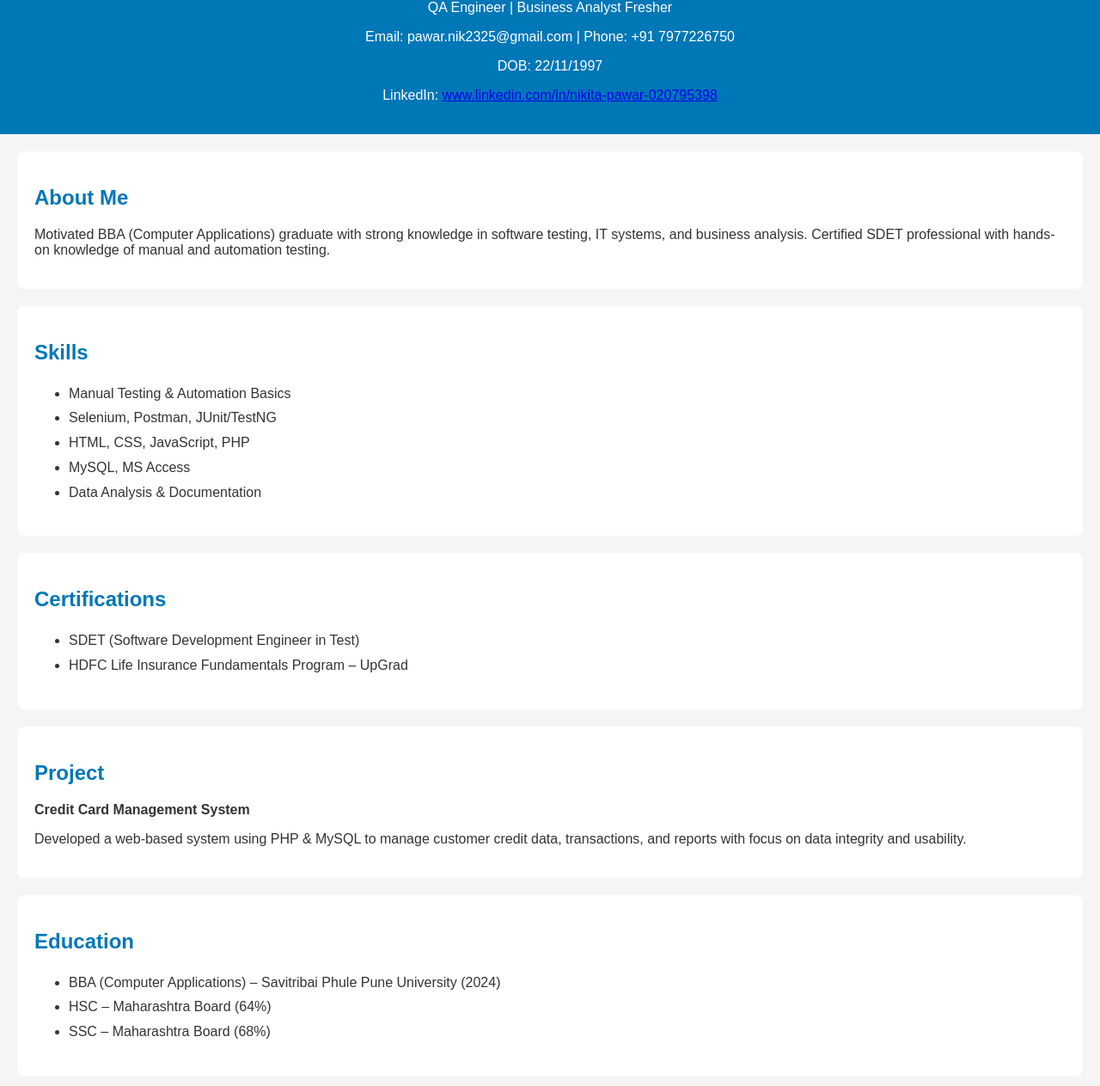
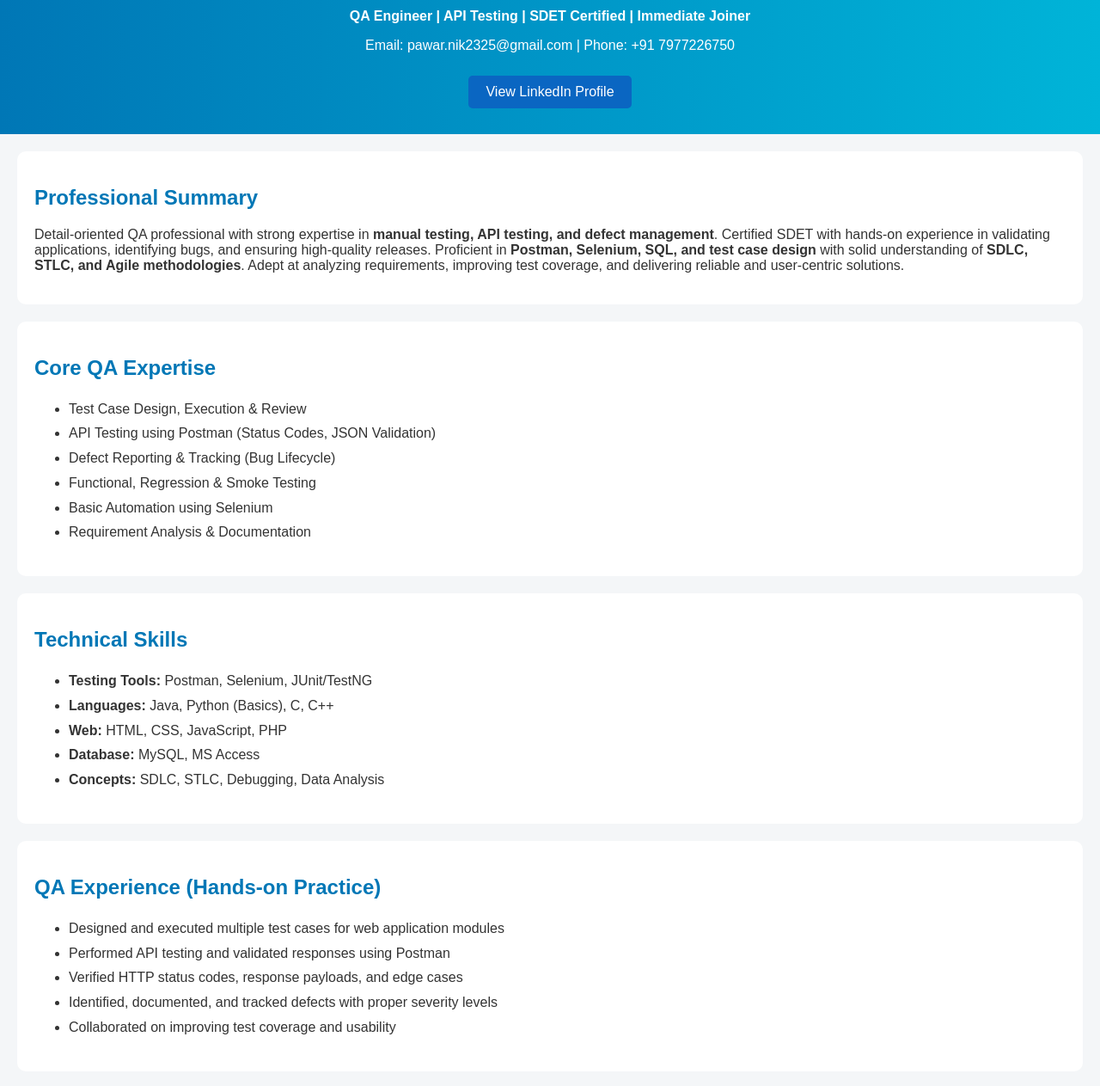
Before and after one commit to Nira1622/nikita-portfolio, a plain HTML site: page index.html in a window 1280 px wide. Shown: the part 100-1363 px from the top of the page at 86% size. Drawn offline with Linux system fonts and the light colour scheme.

Commit message:
Revise portfolio layout and content
Updated portfolio details, improved styling, and enhanced content.

```diff
--- a/index.html
+++ b/index.html
@@ -2,31 +2,46 @@
 <html lang="en">
 <head>
 <meta charset="UTF-8">
-  <title>Nikita Pawar | Portfolio</title>
+<title>Nikita Pawar | QA Portfolio</title>
+
 <style>
 body {
   font-family: Arial, sans-serif;
   margin: 0;
-      background: #f5f5f5;
+  background: #f4f6f8;
   color: #333;
 }
+
 header {
-      background: #0077b6;
+  background: linear-gradient(90deg, #0077b6, #00b4d8);
   color: white;
-      padding: 20px;
+  padding: 30px;
   text-align: center;
 }
+
 section {
   padding: 20px;
   margin: 20px;
   background: white;
-      border-radius: 8px;
+  border-radius: 10px;
 }
+
 h2 {
   color: #0077b6;
 }
+
 ul {
   line-height: 1.8;
+}
+
+.button {
+  display: inline-block;
+  padding: 10px 20px;
+  background: #0a66c2;
+  color: white;
+  border-radius: 5px;
+  text-decoration: none;
+  margin-top: 10px;
 }
 </style>
 </head>
@@ -35,34 +50,70 @@
 
 <header>
   <h1>Nikita Dinesh Pawar</h1>
-  <p>QA Engineer | Business Analyst Fresher</p>
+  <p><b>QA Engineer | API Testing | SDET Certified | Immediate Joiner</b></p>
+
   <p>Email: pawar.nik2325@gmail.com | Phone: +91 7977226750</p>
-  <p>DOB: 22/11/1997</p>
-  <p>
-    LinkedIn:
-    <a href="https://www.linkedin.com/in/nikita-pawar-020795398" target="_blank">
-      www.linkedin.com/in/nikita-pawar-020795398
+
+  <a class="button" href="https://www.linkedin.com/in/nikita-pawar-020795398" target="_blank">
+    View LinkedIn Profile
   </a>
-  </p>
 </header>
 
 <section>
-  <h2>About Me</h2>
+  <h2>Professional Summary</h2>
   <p>
-    Motivated BBA (Computer Applications) graduate with strong knowledge in software testing,
-    IT systems, and business analysis. Certified SDET professional with hands-on knowledge
-    of manual and automation testing.
+    Detail-oriented QA professional with strong expertise in <b>manual testing, API testing, and defect management</b>.
+    Certified SDET with hands-on experience in validating applications, identifying bugs, and ensuring high-quality releases.
+
+    Proficient in <b>Postman, Selenium, SQL, and test case design</b> with solid understanding of
+    <b>SDLC, STLC, and Agile methodologies</b>.
+
+    Adept at analyzing requirements, improving test coverage, and delivering reliable and user-centric solutions.
   </p>
 </section>
 
 <section>
-  <h2>Skills</h2>
+  <h2>Core QA Expertise</h2>
   <ul>
-    <li>Manual Testing & Automation Basics</li>
-    <li>Selenium, Postman, JUnit/TestNG</li>
-    <li>HTML, CSS, JavaScript, PHP</li>
-    <li>MySQL, MS Access</li>
-    <li>Data Analysis & Documentation</li>
+    <li>Test Case Design, Execution & Review</li>
+    <li>API Testing using Postman (Status Codes, JSON Validation)</li>
+    <li>Defect Reporting & Tracking (Bug Lifecycle)</li>
+    <li>Functional, Regression & Smoke Testing</li>
+    <li>Basic Automation using Selenium</li>
+    <li>Requirement Analysis & Documentation</li>
+  </ul>
+</section>
+
+<section>
+  <h2>Technical Skills</h2>
+  <ul>
+    <li><b>Testing Tools:</b> Postman, Selenium, JUnit/TestNG</li>
+    <li><b>Languages:</b> Java, Python (Basics), C, C++</li>
+    <li><b>Web:</b> HTML, CSS, JavaScript, PHP</li>
+    <li><b>Database:</b> MySQL, MS Access</li>
+    <li><b>Concepts:</b> SDLC, STLC, Debugging, Data Analysis</li>
+  </ul>
+</section>
+
+<section>
+  <h2>QA Experience (Hands-on Practice)</h2>
+  <ul>
+    <li>Designed and executed multiple test cases for web application modules</li>
+    <li>Performed API testing and validated responses using Postman</li>
+    <li>Verified HTTP status codes, response payloads, and edge cases</li>
+    <li>Identified, documented, and tracked defects with proper severity levels</li>
+    <li>Collaborated on improving test coverage and usability</li>
+  </ul>
+</section>
+
+<section>
+  <h2>Key Project</h2>
+  <p><b>Credit Card Management System</b></p>
+  <ul>
+    <li>Developed a web-based system using PHP & MySQL</li>
+    <li>Handled customer data, transactions, and reporting features</li>
+    <li>Executed functional testing to ensure system reliability</li>
+    <li>Improved data accuracy and user experience</li>
   </ul>
 </section>
 
@@ -72,15 +123,6 @@
     <li>SDET (Software Development Engineer in Test)</li>
     <li>HDFC Life Insurance Fundamentals Program – UpGrad</li>
   </ul>
-</section>
-
-<section>
-  <h2>Project</h2>
-  <p><b>Credit Card Management System</b></p>
-  <p>
-    Developed a web-based system using PHP & MySQL to manage customer credit data,
-    transactions, and reports with focus on data integrity and usability.
-  </p>
 </section>
 
 <section>
@@ -95,9 +137,10 @@
 <section>
   <h2>Strengths</h2>
   <ul>
-    <li>Strong analytical and problem-solving skills</li>
-    <li>Quick learner and adaptable</li>
-    <li>Good communication and teamwork</li>
+    <li>Strong analytical and debugging skills</li>
+    <li>Detail-oriented with focus on quality</li>
+    <li>Quick learner and adaptable to new tools</li>
+    <li>Effective communication and teamwork</li>
   </ul>
 </section>
 
```
Lines whose indentation alone changed are shown as unchanged.
